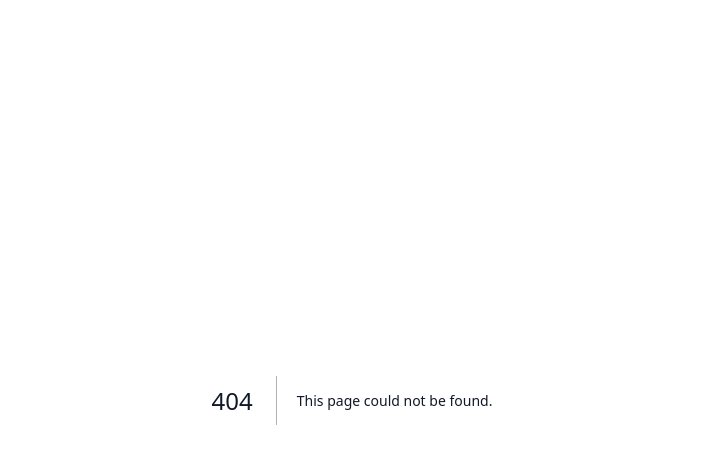
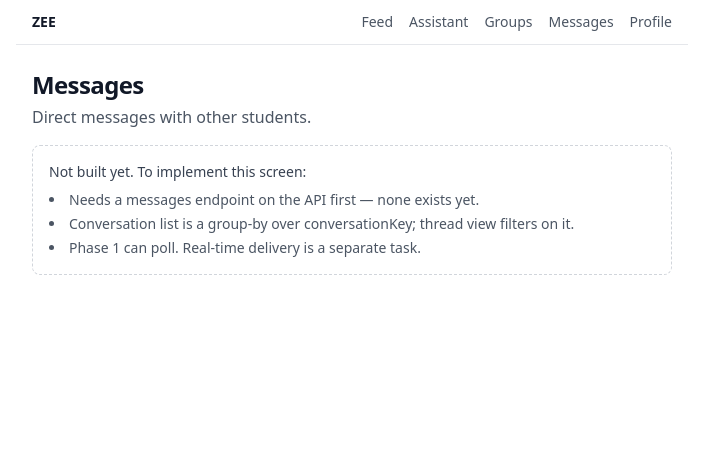
Before and after one commit to dhananjaya-hbc/ZEE-platform, a Next.js app in the folder apps/web/: page /messages in a window 1280 px wide. Before the commit this address had no page. Shown: the top 464 px of the page, without its empty margins (288-991 px from the left). Built offline with nearby package versions, Linux system fonts and the light colour scheme.

Commit message:
feat(web): add messages page placeholder

```diff
--- /dev/null
+++ b/apps/web/src/app/(app)/messages/page.tsx
@@ -0,0 +1,17 @@
+import { PagePlaceholder } from '@/components/PagePlaceholder';
+
+export const metadata = { title: 'Messages' };
+
+export default function MessagesPage() {
+  return (
+    <PagePlaceholder
+      title="Messages"
+      description="Direct messages with other students."
+      buildNotes={[
+        'Needs a messages endpoint on the API first — none exists yet.',
+        'Conversation list is a group-by over conversationKey; thread view filters on it.',
+        'Phase 1 can poll. Real-time delivery is a separate task.',
+      ]}
+    />
+  );
+}
```
